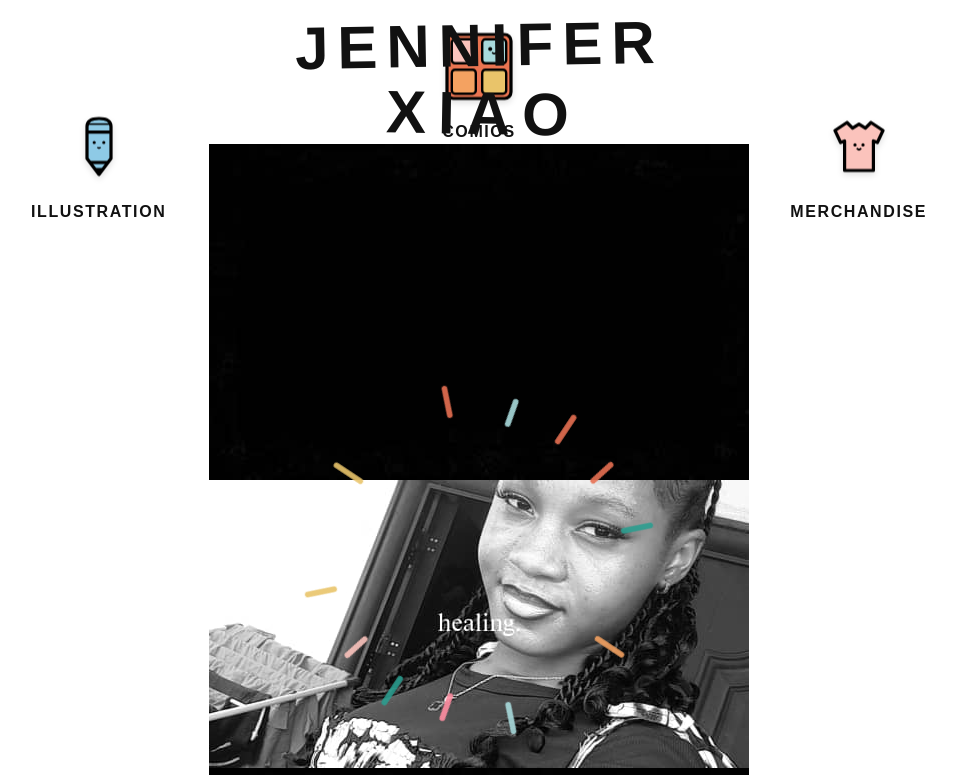
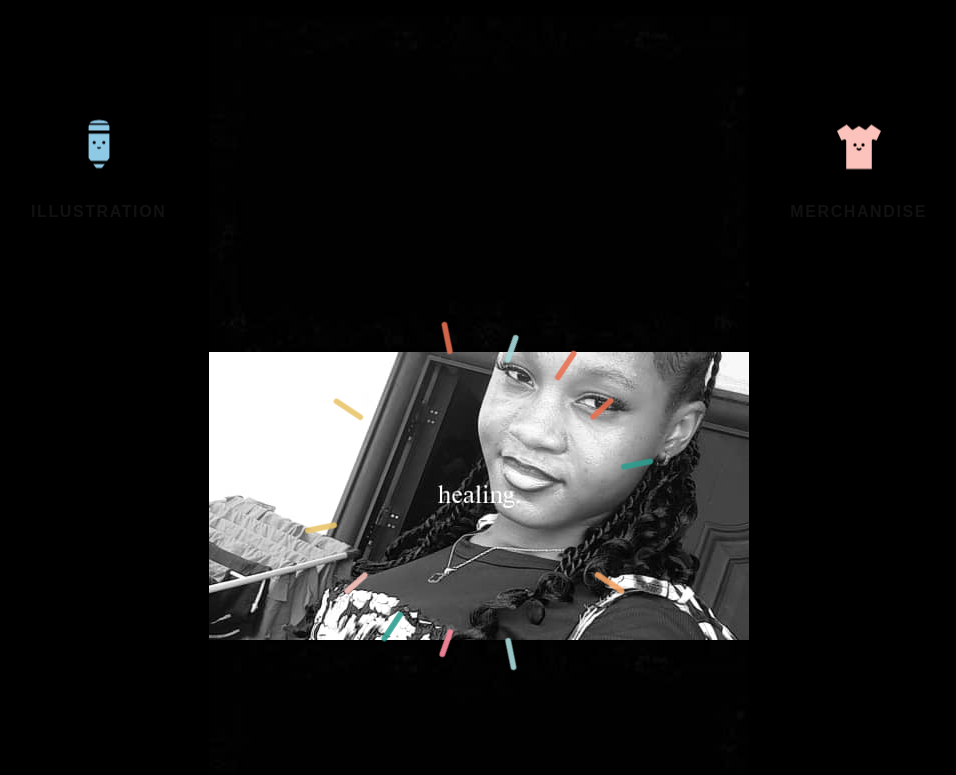
Before and after one commit to neducod/joanna, a React (Vite) app: page / in a window 1280 px wide. Shown: the top 775 px of the page, without its empty margins (161-1117 px from the left). Built offline with nearby package versions, Linux system fonts and the light colour scheme; a web font is replaced by a local one.

Commit message:
added hero's text and changed the background color

```diff
--- a/src/App.css
+++ b/src/App.css
@@ -1,4 +1,8 @@
 @import "tailwindcss";
+
+body{
+  background-color: black;
+}
 /*
 .counter {
   font-size: 16px;
--- a/src/App.jsx
+++ b/src/App.jsx
@@ -17,6 +17,7 @@
 
 
 import React from 'react';
+import './App.css'
 import HeroImage from './assets/heroImage.jpeg'
 
 
@@ -152,7 +153,7 @@ export default function PortfolioNavigation() {
   return (
     <>
       <FontStyle />
-      <div className="relative w-full min-h-screen bg-[#ffffff] flex items-center justify-center overflow-hidden font-handdrawn selection:bg-yellow-200">
+      <div className="relative w-full min-h-screen bg-[rgb(0,0,0)] flex items-center justify-center overflow-hidden font-handdrawn selection:bg-yellow-200">
 
         {/* Central Core: Name + Rayburst Graphic */}
         <div className="relative z-10 flex flex-col items-center justify-center text-center p-4">
@@ -181,15 +182,14 @@ export default function PortfolioNavigation() {
             </svg>
           </div>
 
-          {/* Jennifer Xiao Name Plate */}
-          <h1 className="relative flex flex-col text-center select-none">
+          {/* <h1 className="relative flex flex-col text-center select-none">
             <span className="text-4xl md:text-6xl font-bold tracking-[0.15em] text-[#111111] leading-none transform -rotate-1">
               JENNIFER
             </span>
             <span className="text-4xl md:text-6xl font-bold tracking-[0.2em] text-[#111111] mt-2 leading-none transform rotate-1 ml-2">
               XIAO
             </span>
-          </h1>
+          </h1> */}
           <img src={HeroImage} alt="" />
         </div>
 
```
